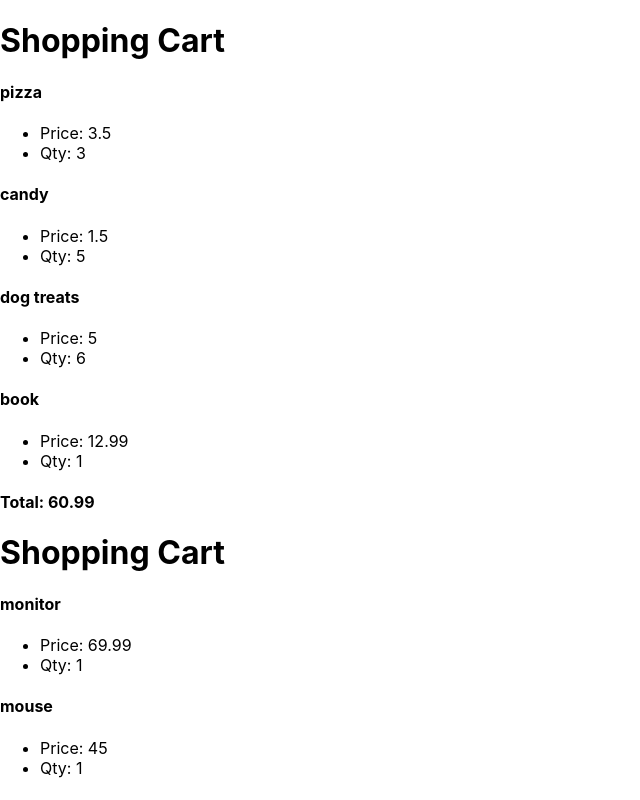
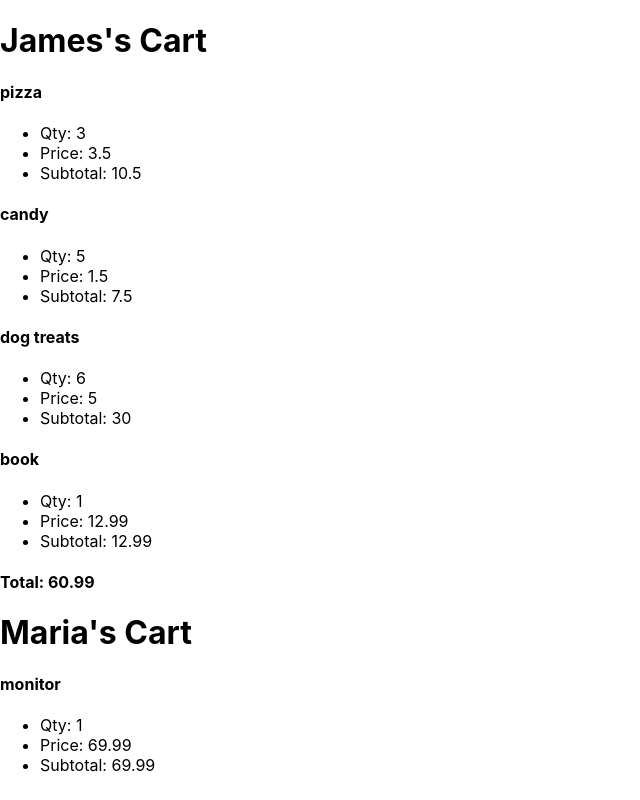
Before and after one commit to jreidmke/cra-exercise, a React (Create React App) app in the folder practice/: page / in a window 1280 px wide. Shown: the top 800 px of the page, without its empty margins (0-640 px from the left). Built offline with nearby package versions, Linux system fonts and the light colour scheme.

Commit message:
shopping carts and items abstracted, homepage complete

```diff
--- a/practice/src/App.js
+++ b/practice/src/App.js
@@ -10,8 +10,8 @@ import './App.css';
 function App() {
   return (
     <div>
-      <ShoppingCart items={items}/>
-      <ShoppingCart items={moreItems}/>
+      <ShoppingCart items={items} user="James"/>
+      <ShoppingCart items={moreItems} user="Maria"/>
     </div>
   );
 }
--- /dev/null
+++ b/practice/src/CartItem.js
@@ -0,0 +1,27 @@
+const CartItem = ({name, price, qty}) => {
+    return (
+          <div>
+              <h4>{name}</h4>
+              <ul>
+                  <li>Qty: {qty}</li>
+                  <li>Price: {price}</li>
+                  <li>Subtotal: {price*qty}</li>
+              </ul>
+          </div>
+    )
+}
+
+export default CartItem;
+
+// <div>
+// {items.map(i => (
+// <div>
+//     <h4>{i.name}</h4>
+//     <ul>
+//     <li>Price: {i.price}</li>
+//     <li>Qty: {i.qty}</li>
+//     </ul>
+// </div>
+// ))}
+// <h4>Total: {items.map(i=>i.price * i.qty).reduce((a, b) => a+b)}</h4>
+// </div>
--- a/practice/src/shoppingCart.js
+++ b/practice/src/shoppingCart.js
@@ -1,21 +1,13 @@
-import items from './items';
+import CartItem from "./CartItem";
 
-const ShoppingCart = ({items}) => {
+const ShoppingCart = ({items, user}) => {
     return (
         <div>
-        <h1>Shopping Cart</h1>
-          <div>
-            {items.map(i => (
-              <div>
-                <h4>{i.name}</h4>
-                <ul>
-                  <li>Price: {i.price}</li>
-                  <li>Qty: {i.qty}</li>
-                </ul>
-              </div>
-            ))}
-            <h4>Total: {items.map(i=>i.price * i.qty).reduce((a, b) => a+b)}</h4>
-          </div>
+        <h1>{user}'s Cart</h1>
+        {items.map(i =>
+            <CartItem name={i.name} price={i.price} qty={i.qty}/>
+            )}
+        <h4>Total: {items.map(i=>i.price * i.qty).reduce((a, b) => a+b)}</h4>
       </div>
     )
 }
```
